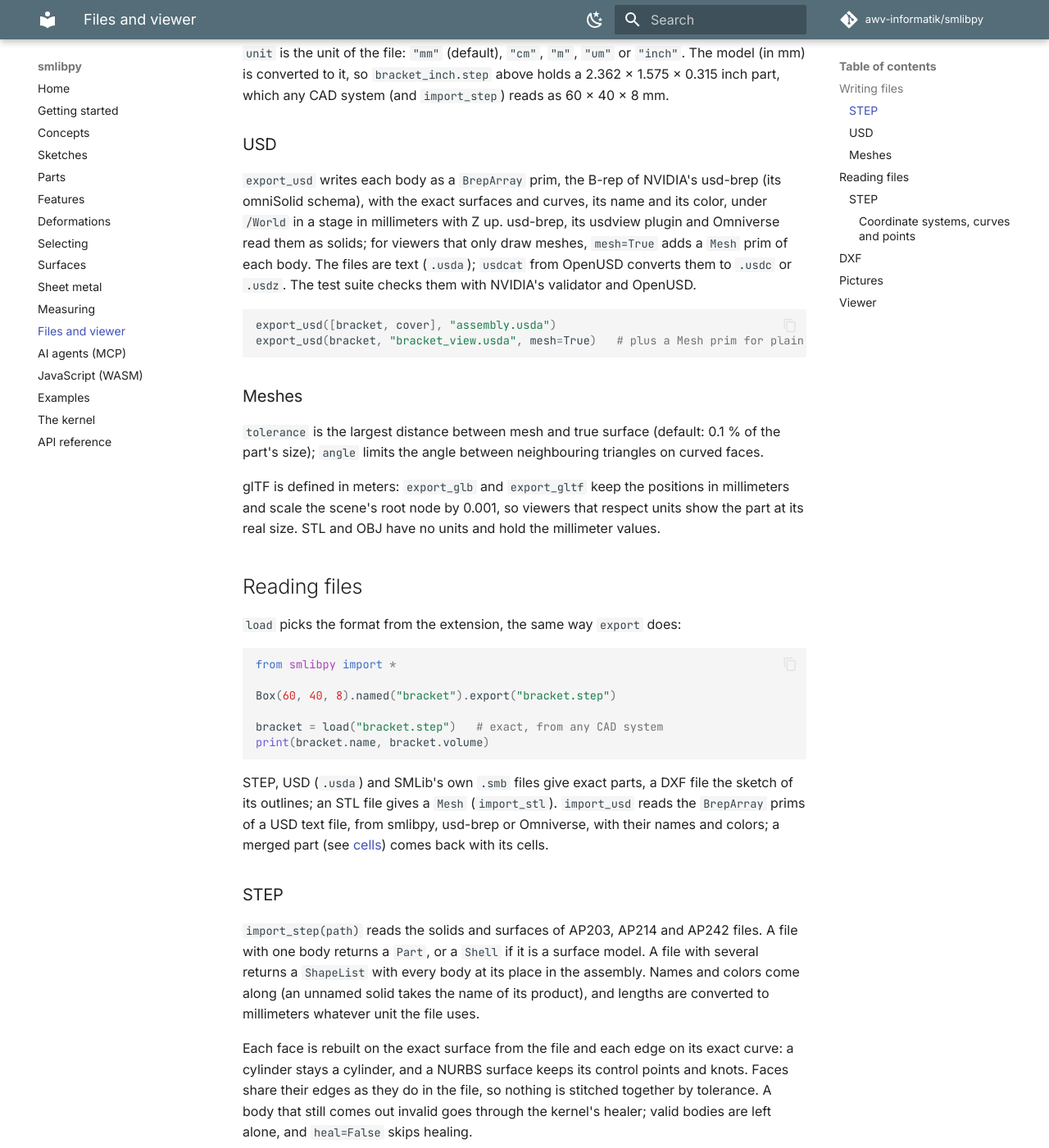
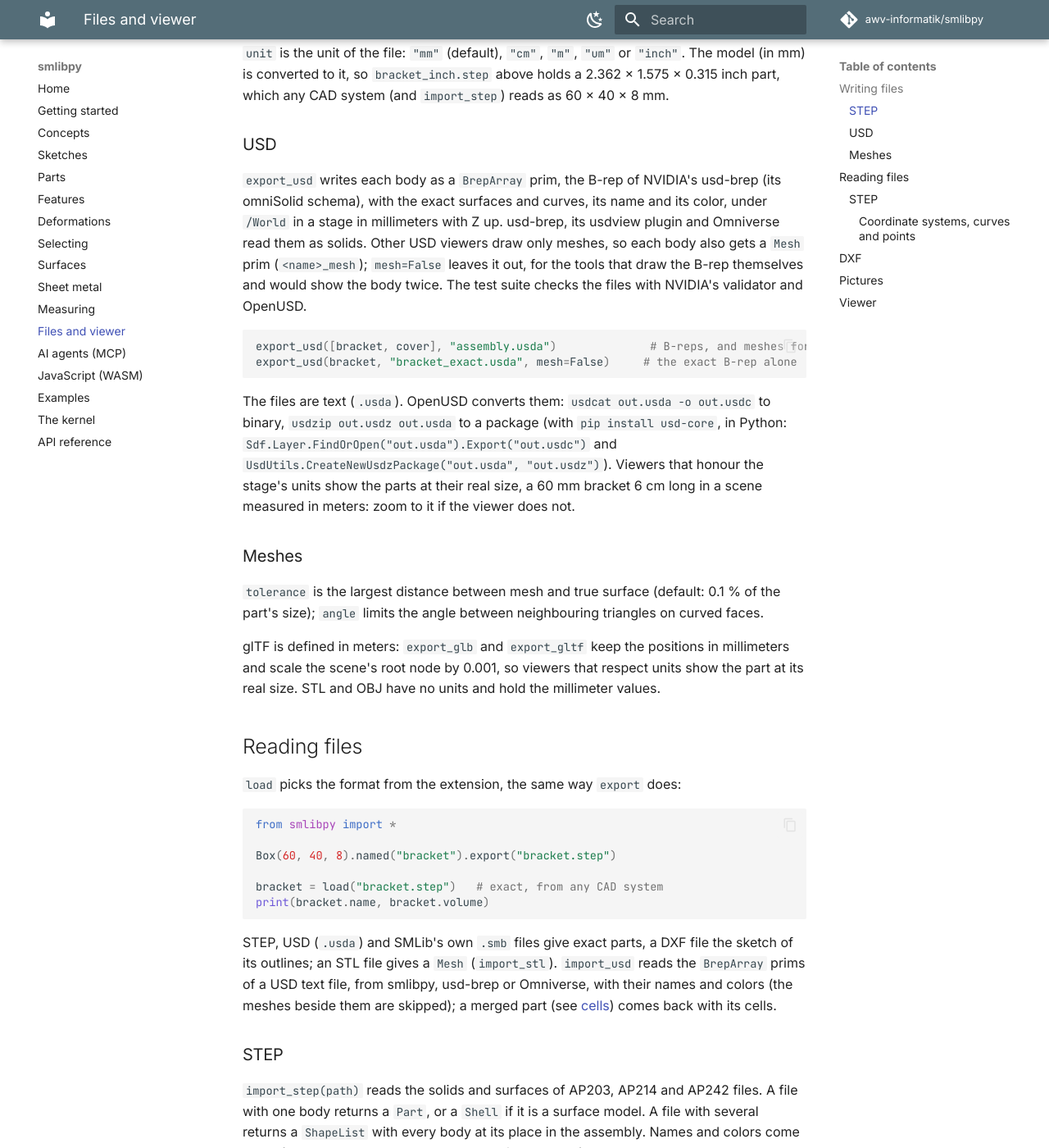
Before and after one commit to abernier/smlibpy, an MkDocs documentation site: the page built from docs/files.md, in a window 1280 px wide and 1400 px high, scrolled down 1162 px. Shown: the whole window at 82% size. Built offline with MkDocs 1.6.1 and Material for MkDocs 9.7.7, drawn with Linux system fonts in a browser that asks for light colours; comment, search, counter and statistics services are not loaded; some of the changed text lies outside the part shown.

Commit message:
USD: every body gets a mesh by default, so any USD viewer shows it; leaner meshes; usdzip for .usdz
A USD file of export_usd held only BrepArray prims, which only usdview with usd-brep's plugin and
Omniverse draw: online viewers (Needle's OpenUSD viewer, the three.js editor) and Hydra showed an
empty scene. export_usd and exportUsd now write the Mesh prim of each body unless mesh=False (for
the tools that draw the B-rep themselves and would show the body twice); the MCP's save and the
live view's Save write it too.

The mesh has a normal per point (a point on a sharp edge is written once per face) and its floats
in their shortest exact form: a filleted plate with holes is 61 kB instead of 114 kB (15 kB
without the mesh, as STEP).

usdcat writes no .usdz packages: the error names usdzip now, and the Python calls of usd-core for
both binary formats (pip install usd-core has no command line tools); docs and guides say so.

````diff
--- a/docs/files.md
+++ b/docs/files.md
@@ -8,7 +8,7 @@ control. All of them accept a single shape or a list.
 | Format | Function | Contents |
 |---|---|---|
 | STEP (`.step`, `.stp`) | `export_step` | exact B-rep, names and colors |
-| USD (`.usda`, `.usd`) | `export_usd` | exact B-rep as usd-brep's `BrepArray` prims, names and colors; meshes too |
+| USD (`.usda`, `.usd`) | `export_usd` | exact B-rep as usd-brep's `BrepArray` prims and a mesh of each body for viewers, names and colors |
 | SMLib (`.smb`) | `save` | the kernel's native format, exact and lossless |
 | DXF (`.dxf`) | `export_dxf` | 2D drawings: sketches, sections, text, curves; exact |
 | glTF (`.glb`, `.gltf`) | `export_glb`, `export_gltf` | triangles, edges as lines, colors, names |
@@ -46,14 +46,21 @@ inch part, which any CAD system (and `import_step`) reads as 60 x 40 x 8 mm.
 `export_usd` writes each body as a `BrepArray` prim, the B-rep of NVIDIA's usd-brep (its
 omniSolid schema), with the exact surfaces and curves, its name and its color, under `/World`
 in a stage in millimeters with Z up. usd-brep, its usdview plugin and Omniverse read them as
-solids; for viewers that only draw meshes, `mesh=True` adds a `Mesh` prim of each body. The
-files are text (`.usda`); `usdcat` from OpenUSD converts them to `.usdc` or `.usdz`. The test
-suite checks them with NVIDIA's validator and OpenUSD.
+solids. Other USD viewers draw only meshes, so each body also gets a `Mesh` prim
+(`<name>_mesh`); `mesh=False` leaves it out, for the tools that draw the B-rep themselves and
+would show the body twice. The test suite checks the files with NVIDIA's validator and OpenUSD.
 
 ```python
-export_usd([bracket, cover], "assembly.usda")
-export_usd(bracket, "bracket_view.usda", mesh=True)   # plus a Mesh prim for plain viewers
+export_usd([bracket, cover], "assembly.usda")              # B-reps, and meshes for viewers
+export_usd(bracket, "bracket_exact.usda", mesh=False)     # the exact B-rep alone
 ```
+
+The files are text (`.usda`). OpenUSD converts them: `usdcat out.usda -o out.usdc` to binary,
+`usdzip out.usdz out.usda` to a package (with `pip install usd-core`, in Python:
+`Sdf.Layer.FindOrOpen("out.usda").Export("out.usdc")` and
+`UsdUtils.CreateNewUsdzPackage("out.usda", "out.usdz")`). Viewers that honour the stage's units
+show the parts at their real size, a 60 mm bracket 6 cm long in a scene measured in meters: zoom
+to it if the viewer does not.
 
 ### Meshes
 
@@ -79,7 +86,8 @@ print(bracket.name, bracket.volume)
 
 STEP, USD (`.usda`) and SMLib's own `.smb` files give exact parts, a DXF file the sketch of its
 outlines; an STL file gives a `Mesh` (`import_stl`). `import_usd` reads the `BrepArray` prims of
-a USD text file, from smlibpy, usd-brep or Omniverse, with their names and colors; a merged part
+a USD text file, from smlibpy, usd-brep or Omniverse, with their names and colors (the meshes
+beside them are skipped); a merged part
 (see [cells](features.md#cells)) comes back with its cells.
 
 ### STEP
````
Also changed, not shown: src/smlibpy/skill/references/files/export_usd.md (+24 -13 lines), src/smlibpy/skill/references/files/import_usd.md (+6 -3 lines), 6 other files.
